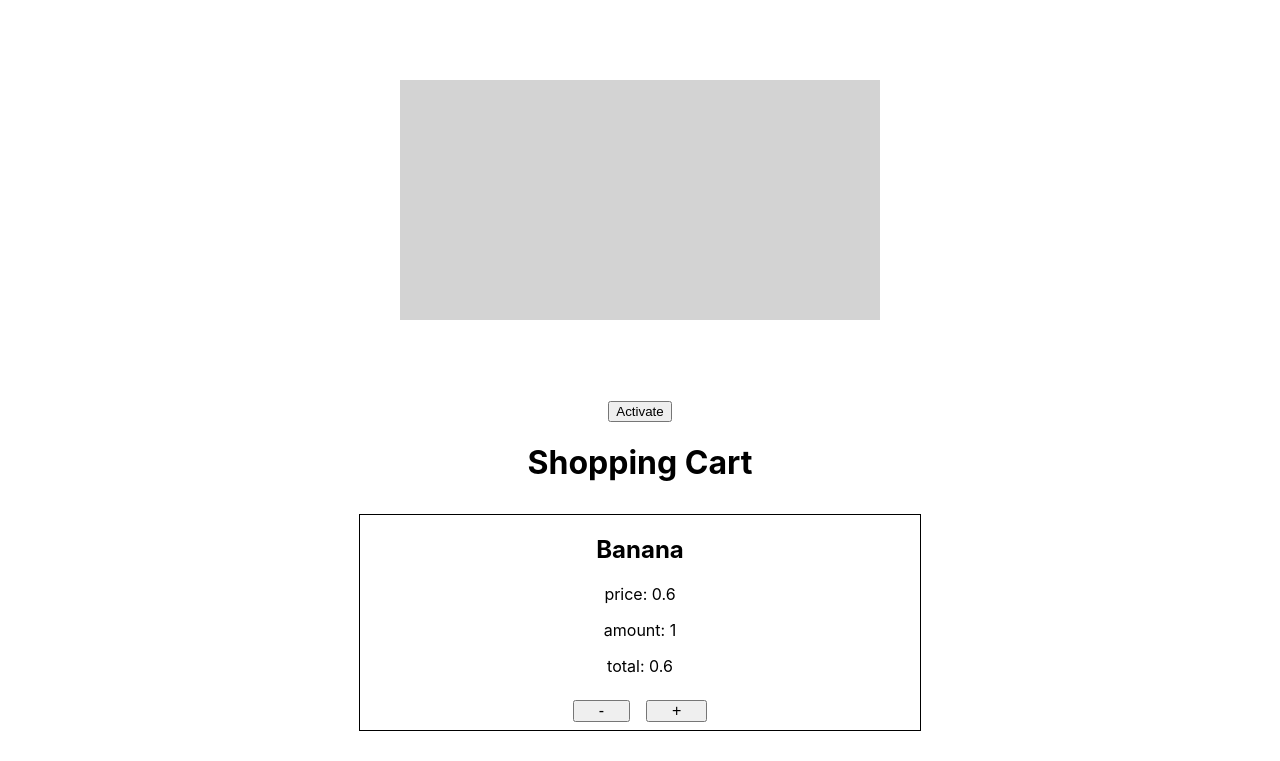
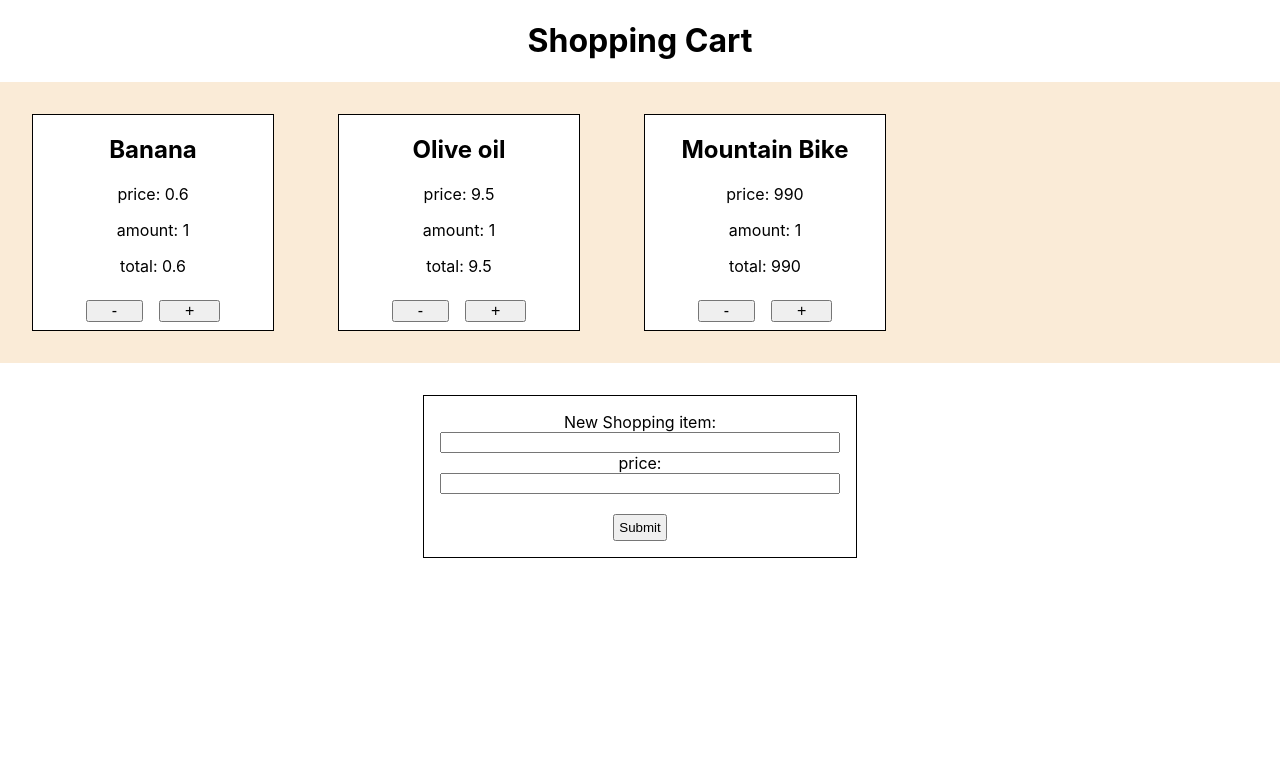
Before and after one commit to ThomasF85/usestate-challenges, a React (Create React App) app: page / in a window 1280 px wide. Shown: the top 761 px of the page. Built offline with nearby package versions, Linux system fonts and the light colour scheme.

Commit message:
add form to add new shopping item

```diff
--- a/src/App.js
+++ b/src/App.js
@@ -9,7 +9,7 @@ function App() {
     <div className="App">
       {/* <ColorPage /> */}
       {/* <Hungry /> */}
-      <ActiveToggle />
+      {/* <ActiveToggle /> */}
       <ShoppingCart />
     </div>
   );
--- /dev/null
+++ b/src/components/ShoppingCart/ShoppingCart.css
@@ -0,0 +1,21 @@
+.cart__items {
+  display: flex;
+  background-color: antiquewhite;
+  margin-bottom: 2em;
+}
+
+.form {
+  display: flex;
+  flex-direction: column;
+  max-width: 25em;
+  padding: 1em;
+  margin: 0 auto;
+  font-size: 1rem;
+  border: 1px solid black;
+}
+
+.form__submit-button {
+  align-self: center;
+  padding: 0.3em;
+  margin-top: 1.5em;
+}
--- a/src/components/ShoppingCart/ShoppingCart.js
+++ b/src/components/ShoppingCart/ShoppingCart.js
@@ -1,15 +1,36 @@
 import ShoppingItem from "../ShoppingItem/ShoppingItem";
+import "./ShoppingCart.css";
 
 function ShoppingCart() {
+  function sendForm(event) {
+    event.preventDefault();
+
+    const formData = new FormData(event.target);
+    const { item, price } = Object.fromEntries(formData);
+
+    alert(`Add an ${item} for the price of ${price}`);
+  }
+
   return (
     <>
       <header>
         <h1>Shopping Cart</h1>
       </header>
       <main>
-        <ShoppingItem name="Banana" price={0.6} />
-        <ShoppingItem name="Olive oil" price={9.5} />
-        <ShoppingItem name="Mountain Bike" price={990} />
+        <section className="cart__items">
+          <ShoppingItem name="Banana" price={0.6} />
+          <ShoppingItem name="Olive oil" price={9.5} />
+          <ShoppingItem name="Mountain Bike" price={990} />
+        </section>
+        <form className="form" onSubmit={sendForm}>
+          <label htmlFor="item">New Shopping item:</label>
+          <input type="text" name="item" id="item" />
+          <label htmlFor="price">price:</label>
+          <input type="number" name="price" id="price" />
+          <button className="form__submit-button" type="submit">
+            Submit
+          </button>
+        </form>
       </main>
     </>
   );
--- a/src/components/ShoppingItem/ShoppingItem.css
+++ b/src/components/ShoppingItem/ShoppingItem.css
@@ -1,7 +1,8 @@
 .item {
-  margin: 2em auto;
-  width: 35em;
+  margin: 2em;
+  width: 15em;
   border: 1px solid black;
+  background-color: white;
 }
 
 .item__button {
```
